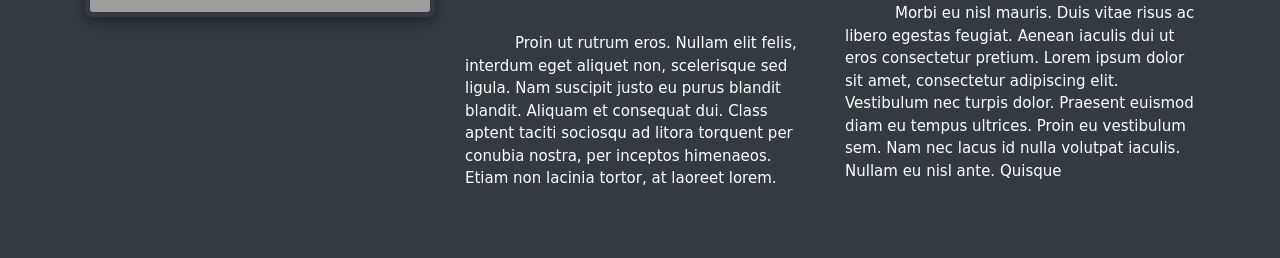
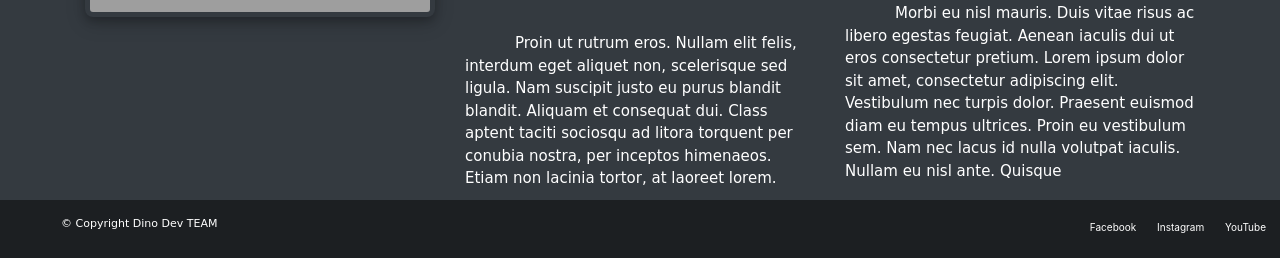
Before and after one commit to OctavioArruda/ProjetoPS, a PHP site: page / in a window 1280 px wide. Shown: the part 1370-1628 px from the top of the page. Before the commit the page ends 1555 px from the top, so only its background shows below. Run offline with PHP 8.4, Linux system fonts and the light colour scheme; some libraries are stand-ins or nearby versions; some web fonts are replaced; grey boxes are pictures that could not be loaded.

Commit message:
new footer

```diff
--- a/_css/styles.css
+++ b/_css/styles.css
@@ -122,3 +122,29 @@ img {
     font-size: 1.5em;
     padding-top: 2.5em
 }
+
+#footer {
+    background: #1c1f22;
+    color: #ffffff;
+    padding: 0.5rem 0;
+}
+
+#footer p{
+    padding: 1em;
+    font-size: 1.1em;
+}
+
+#footer .social {
+    text-align: right;
+    margin: 1em 0 0 0;
+}
+
+#footer .social a {
+    text-decoration: none;
+    color: #fff;
+    padding: 0.9em;
+}
+
+#footer .social a:hover {
+    text-decoration: underline;
+}
--- a/footer.php
+++ b/footer.php
@@ -7,5 +7,18 @@
         <script src="https://maxcdn.bootstrapcdn.com/bootstrap/4.0.0/js/bootstrap.min.js"
                 integrity="sha384-JZR6Spejh4U02d8jOt6vLEHfe/JQGiRRSQQxSfFWpi1MquVdAyjUar5+76PVCmYl"
                 crossorigin="anonymous"></script>
+
+        <section id="footer">
+            <div class="d-flex flex-row">
+                <div class="p-22"><p>&copy; Copyright Dino Dev TEAM</p></div>
+                <div class="p-2 ml-auto p-2">
+                    <nav class="social">
+                        <a href="#">Facebook</a>
+                        <a href="#">Instagram</a>
+                        <a href="#">YouTube</a>
+                    </nav>
+                </div>
+            </div>
+        </section>
     </body>
 </html>
```
